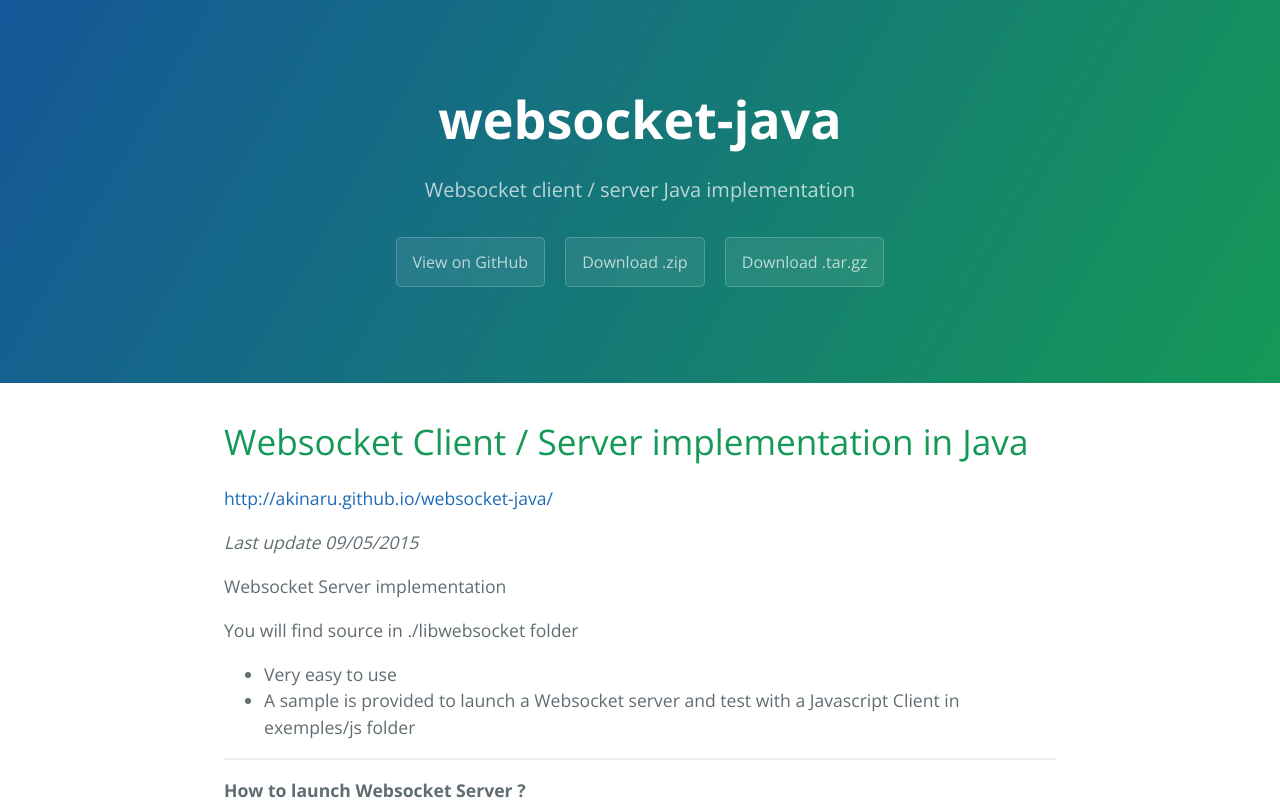
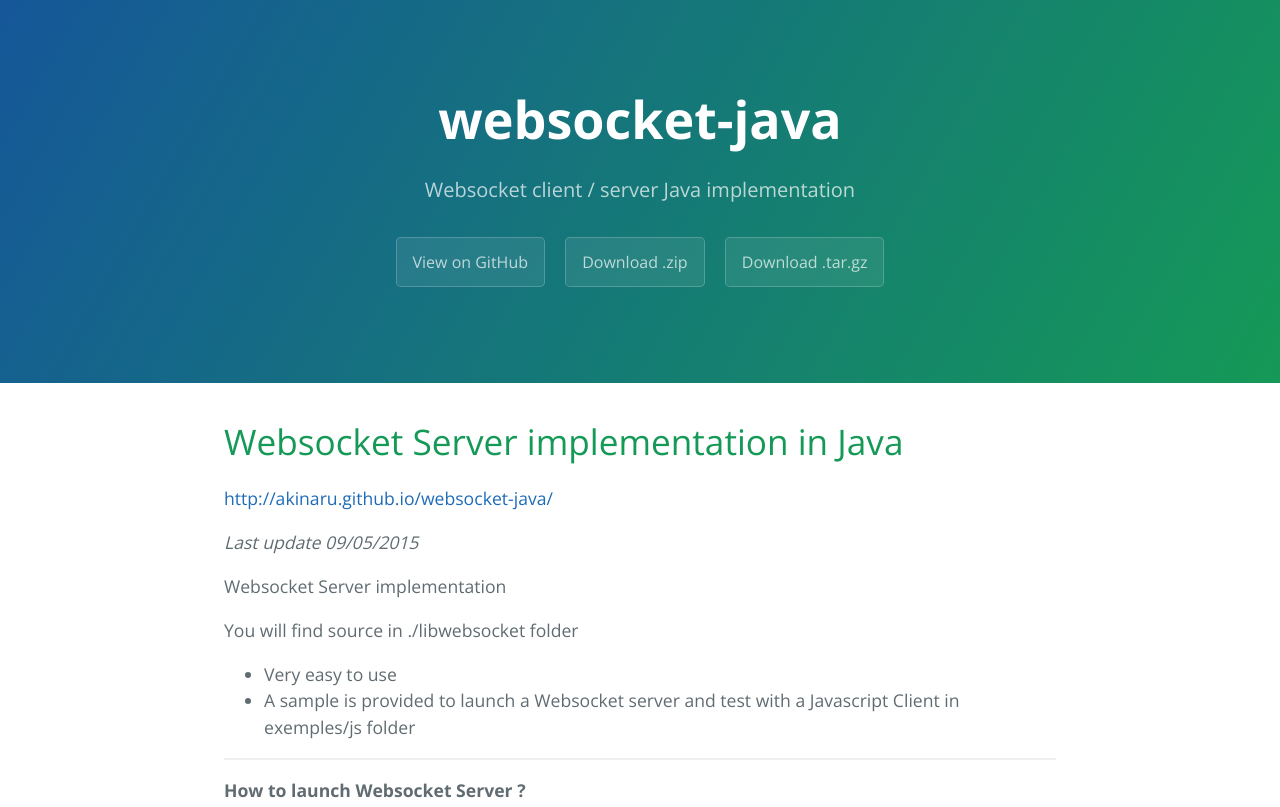
Before and after one commit to bertrandmartel/websocket-java, a plain HTML site: page index.html in a window 1280 px wide. Shown: the top 807 px of the page. Drawn offline with nearby package versions, Linux system fonts and the light colour scheme.

Commit message:
Update index.html

```diff
--- a/index.html
+++ b/index.html
@@ -20,7 +20,7 @@
 
     <section class="main-content">
       <h1>
-<a id="websocket-client--server-implementation-in-java" class="anchor" href="#websocket-client--server-implementation-in-java" aria-hidden="true"><span class="octicon octicon-link"></span></a>Websocket Client / Server implementation in Java</h1>
+<a id="websocket-client--server-implementation-in-java" class="anchor" href="#websocket-client--server-implementation-in-java" aria-hidden="true"><span class="octicon octicon-link"></span></a>Websocket Server implementation in Java</h1>
 
 <p><a href="http://akinaru.github.io/websocket-java/">http://akinaru.github.io/websocket-java/</a></p>
 
```
